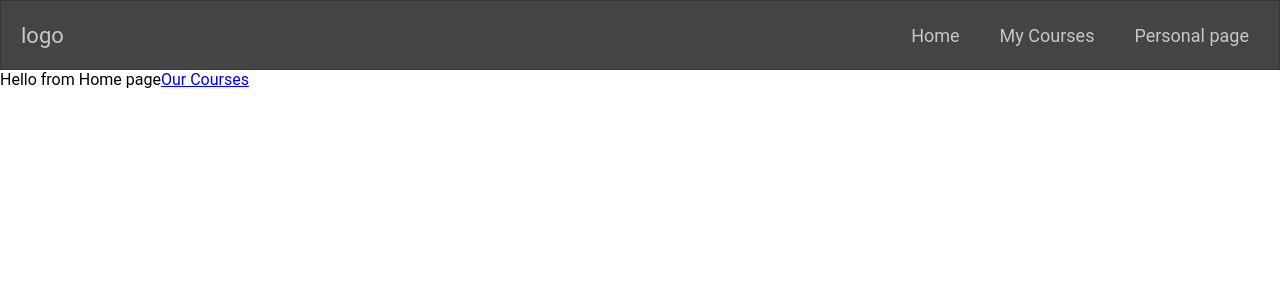
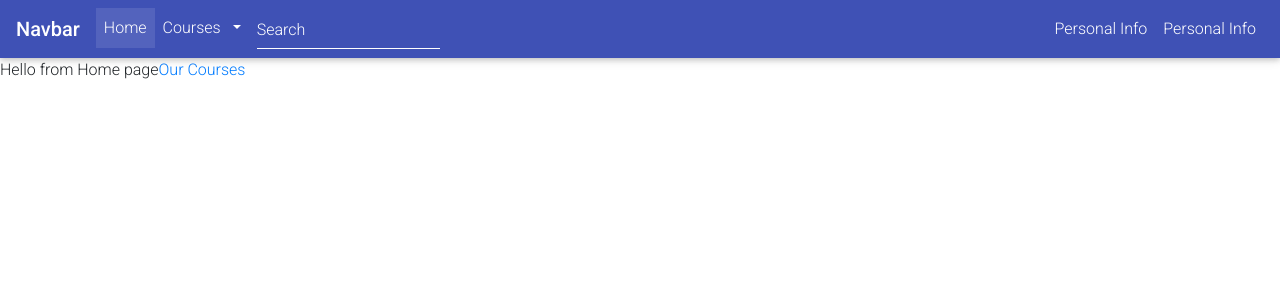
Before and after one commit to roee030/courses-app-react, a React (Create React App) app: page / in a window 1280 px wide. Shown: the top 300 px of the page. Built offline with nearby package versions, Linux system fonts and the light colour scheme.

Commit message:
update bootstrap
add free cdn to the project

```diff
--- a/package.json
+++ b/package.json
@@ -3,8 +3,8 @@
   "version": "0.1.0",
   "private": true,
   "dependencies": {
+    "mdbreact": "^4.23.0",
     "react": "^16.12.0",
-    "mdbreact": "./mdbreact-4.11.0.tgz",
     "react-dom": "^16.12.0",
     "react-icons": "^3.8.0",
     "react-router-dom": "^5.1.2",
--- a/src/components/Navbar.js
+++ b/src/components/Navbar.js
@@ -1,35 +1,67 @@
-import React, { Component } from 'react';
-import { Link } from 'react-router-dom';
-import { FaAlignRight } from 'react-icons/fa';
-import './Navbar.css'
-export default class Navbar extends Component {
+import React, { Component } from "react";
+import {
+MDBNavbar, MDBNavbarBrand, MDBNavbarNav, MDBNavItem, MDBNavLink, MDBNavbarToggler, MDBCollapse, MDBFormInline,
+MDBDropdown, MDBDropdownToggle, MDBDropdownMenu, MDBDropdownItem
+} from "mdbreact";
+import { BrowserRouter as Router } from 'react-router-dom';
+
+class NavbarPage extends Component {
 state = {
   isOpen: false
 };
-  handleToggle = () => {
+
+toggleCollapse = () => {
   this.setState({ isOpen: !this.state.isOpen });
-  };
+}
+
 render() {
   return (
-      <nav className="navbar">
-    <label className="navbar-toggle" id="js-navbar-toggle" for="chkToggle">
-      <i className="fa fa-bars"></i>
-        </label>
-    <Link to="/" className="logo">logo</Link>
-    <input type="checkbox" id="chkToggle"></input>
-    <ul className="main-nav" id="js-menu">
-      <li>
-      <Link to="/" className="nav-links" onClick={this.handleToggle}>Home</Link>
-      </li>
-      <li>
-      <Link to="/courses" className="nav-links">My Courses</Link>
-      </li>
-      <li>
-      <Link to="/user" className="nav-links">Personal page</Link>
-      </li>
+    <Router>
+      <MDBNavbar color="indigo" dark expand="md">
+        <MDBNavbarBrand>
+          <strong className="white-text">Navbar</strong>
+        </MDBNavbarBrand>
+        <MDBNavbarToggler onClick={this.toggleCollapse} />
+        <MDBCollapse id="navbarCollapse3" isOpen={this.state.isOpen} navbar>
+          <MDBNavbarNav left>
+            <MDBNavItem active>
+              <MDBNavLink to="#!">Home</MDBNavLink>
+            </MDBNavItem>
+            <MDBNavItem>
+              <MDBDropdown>
+                <MDBDropdownToggle nav caret>
+                  <span className="mr-2">Courses</span>
+                </MDBDropdownToggle>
+                <MDBDropdownMenu>
+                  <MDBDropdownItem href="#!">Action</MDBDropdownItem>
+                  <MDBDropdownItem href="#!">Another Action</MDBDropdownItem>
+                  <MDBDropdownItem href="#!">Something else here</MDBDropdownItem>
+                  <MDBDropdownItem href="#!">Something else here</MDBDropdownItem>
+                </MDBDropdownMenu>
+              </MDBDropdown>
+            </MDBNavItem>
 
-    </ul>
-  </nav>
+            <MDBNavItem>
+            <MDBFormInline waves>
+              <div className="md-form my-0">
+                <input className="form-control mr-sm-2" type="text" placeholder="Search" aria-label="Search" />
+              </div>
+            </MDBFormInline>
+          </MDBNavItem>
+          </MDBNavbarNav>
+          <MDBNavbarNav right>
+          <MDBNavItem>
+          <MDBNavLink to="#!">Personal Info</MDBNavLink>
+        </MDBNavItem>
+            <MDBNavItem>
+              <MDBNavLink to="#!">Personal Info</MDBNavLink>
+            </MDBNavItem>
+          </MDBNavbarNav>
+        </MDBCollapse>
+      </MDBNavbar>
+    </Router>
     );
   }
 }
+
+export default NavbarPage;
--- a/src/index.js
+++ b/src/index.js
@@ -2,7 +2,9 @@
 import React from 'react';
 import ReactDOM from 'react-dom';
 import { BrowserRouter as Router} from "react-router-dom";
-
+import '@fortawesome/fontawesome-free/css/all.min.css';
+import 'bootstrap-css-only/css/bootstrap.min.css';
+import 'mdbreact/dist/css/mdb.css';
 import App from './App';
 
 ReactDOM.render(
```
Also changed, not shown: 1 other file (tests, documents, lock files or other folders). Lines whose indentation alone changed are shown as unchanged.
